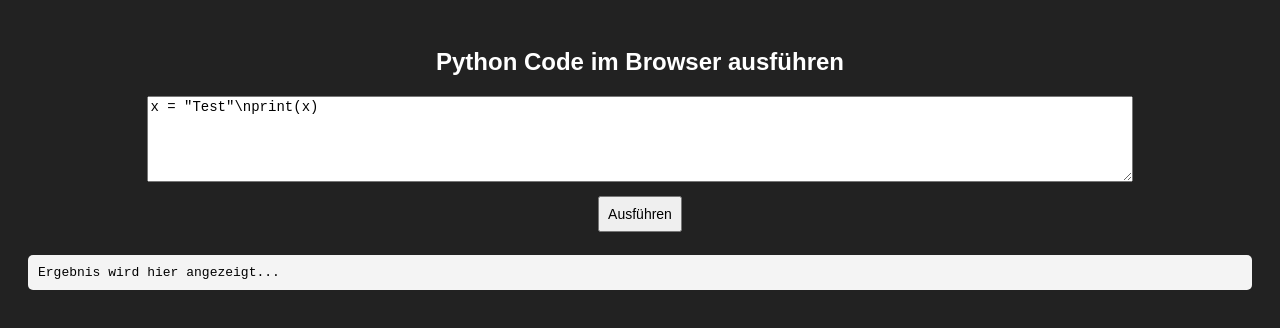
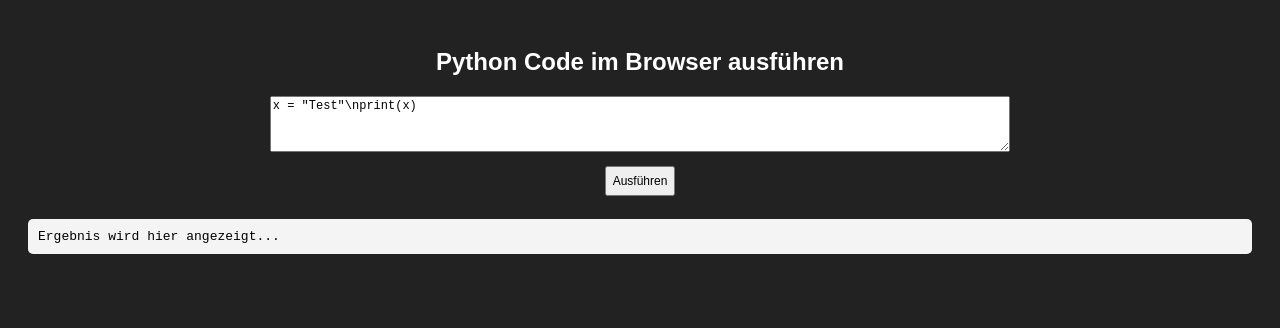
Before and after one commit to Nx6xG/Python, a plain HTML site: page index.html in a window 1280 px wide. Drawn offline with Linux system fonts and the light colour scheme.

Commit message:
Update index.html

```diff
--- a/index.html
+++ b/index.html
@@ -7,8 +7,8 @@
     <script src="https://cdn.jsdelivr.net/pyodide/v0.23.4/full/pyodide.js"></script>
     <style>
         body { font-family: Arial, sans-serif; text-align: center; padding: 20px; background-color: #222; color: white; }
-        textarea { width: 80%; height: 80px; font-size: 14px; }
-        button { margin: 10px; padding: 8px; font-size: 14px; }
+        textarea { width: 60%; height: 50px; font-size: 12px; }
+        button { margin: 10px; padding: 6px; font-size: 12px; }
         pre { background: #f4f4f4; padding: 10px; border-radius: 5px; text-align: left; color: black; }
     </style>
 </head>
```
